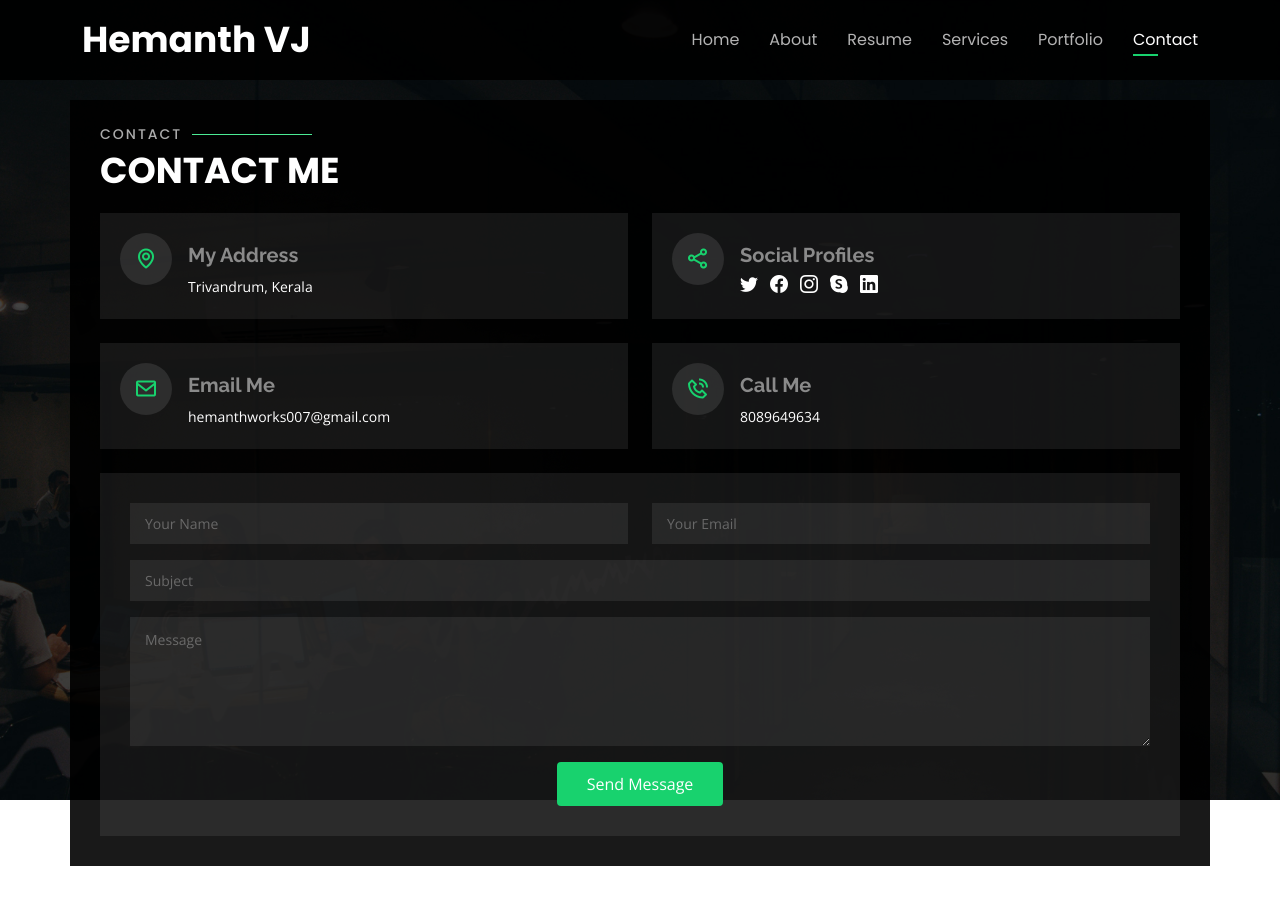
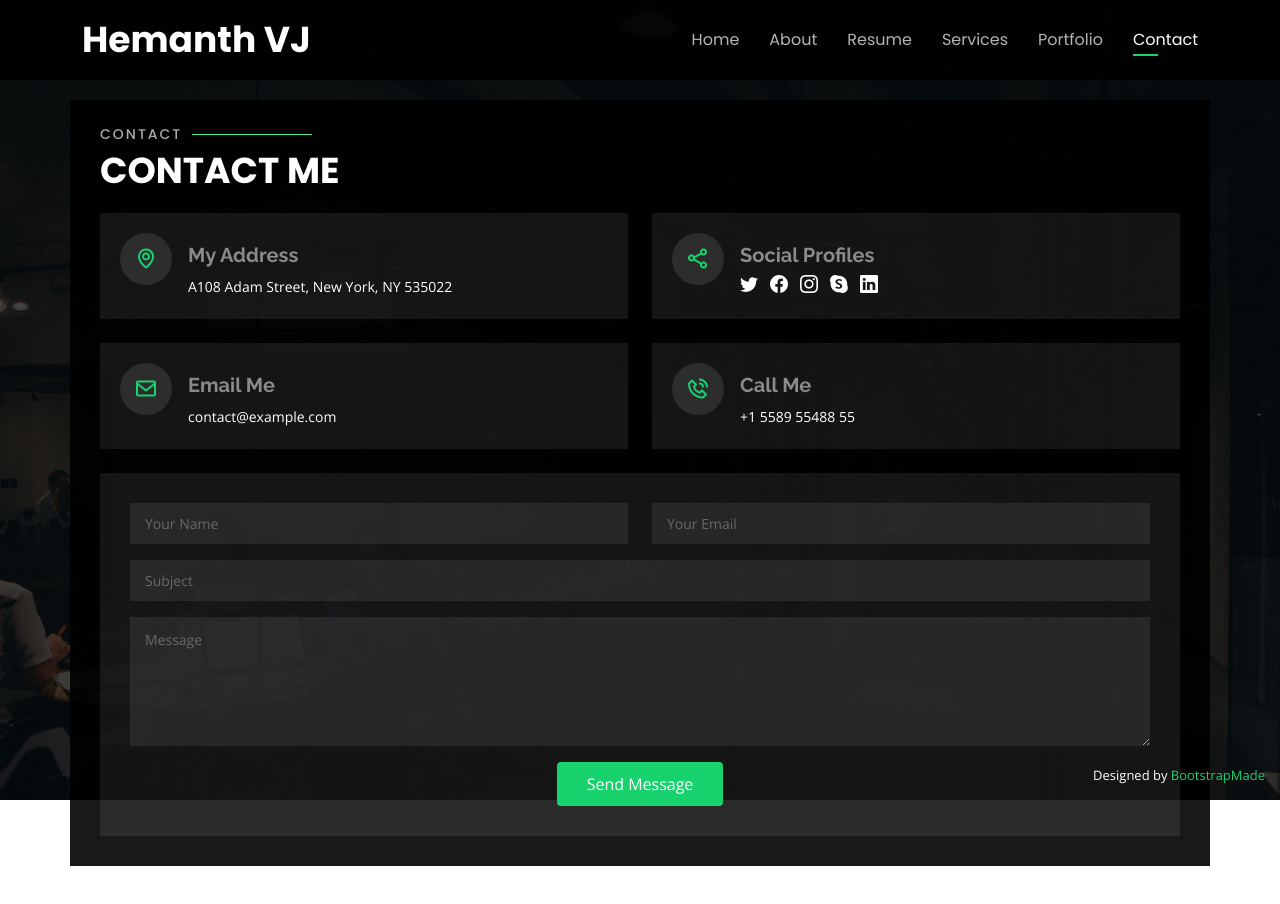
Before and after one commit to hemanthwork007/hemanthworks.github.io, a plain HTML site: page index.html in a window 1280 px wide. Both pictures are taken after a click on the link "Contact". Drawn offline with nearby package versions, Linux system fonts and the light colour scheme.

Commit message:
Add files via upload

```diff
--- a/index.html
+++ b/index.html
@@ -214,7 +214,7 @@
             </div>
           </div>
           <div class="progress">
-            <span class="skill">Illustrator <i class="val">80%</i></span>
+            <span class="skill">Illustrator <i class="val">100%</i></span>
             <div class="progress-bar-wrap">
               <div class="progress-bar" role="progressbar" aria-valuenow="80" aria-valuemin="0" aria-valuemax="100"></div>
             </div>
@@ -700,7 +700,7 @@
           <div class="info-box">
             <i class="bx bx-map"></i>
             <h3>My Address</h3>
-            <p>Trivandrum, Kerala</p>
+            <p>A108 Adam Street, New York, NY 535022</p>
           </div>
         </div>
 
@@ -722,14 +722,14 @@
           <div class="info-box">
             <i class="bx bx-envelope"></i>
             <h3>Email Me</h3>
-            <p>hemanthworks007@gmail.com</p>
+            <p>contact@example.com</p>
           </div>
         </div>
         <div class="col-md-6 mt-4 d-flex align-items-stretch">
           <div class="info-box">
             <i class="bx bx-phone-call"></i>
             <h3>Call Me</h3>
-            <p>8089649634</p>
+            <p>+1 5589 55488 55</p>
           </div>
         </div>
       </div>
@@ -765,7 +765,7 @@
     <!-- You can delete the links only if you purchased the pro version. -->
     <!-- Licensing information: https://bootstrapmade.com/license/ -->
     <!-- Purchase the pro version with working PHP/AJAX contact form: https://bootstrapmade.com/personal-free-resume-bootstrap-template/ -->
-    <!-- Designed by <a href="https://bootstrapmade.com/">BootstrapMade</a> -->
+    Designed by <a href="https://bootstrapmade.com/">BootstrapMade</a>
   </div>
 
   <!-- Vendor JS Files -->
```
